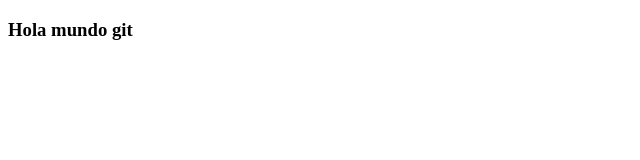
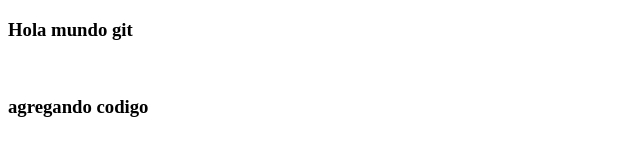
Before and after one commit to cristian83villagra/pruebagit, a plain HTML site: page index.html in a window 1280 px wide. Shown: the whole page, without its empty margins (0-640 px from the left). Drawn offline with Linux system fonts and the light colour scheme.

Commit message:
modificando el codigo

```diff
--- a/index.html
+++ b/index.html
@@ -8,5 +8,7 @@
 </head>
 <body>
     <h3>Hola mundo git</h3>
+    <br>
+    <h3>agregando codigo</h3>
 </body>
 </html>
```
